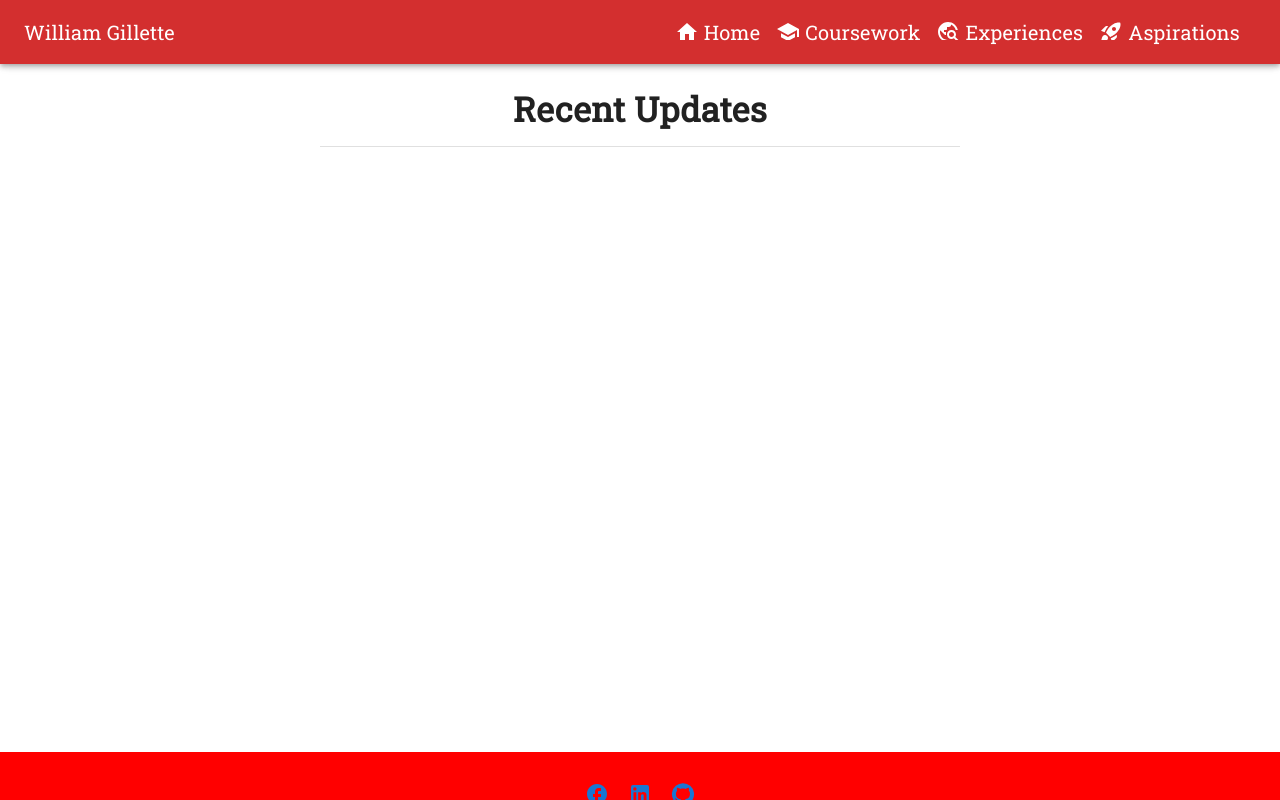
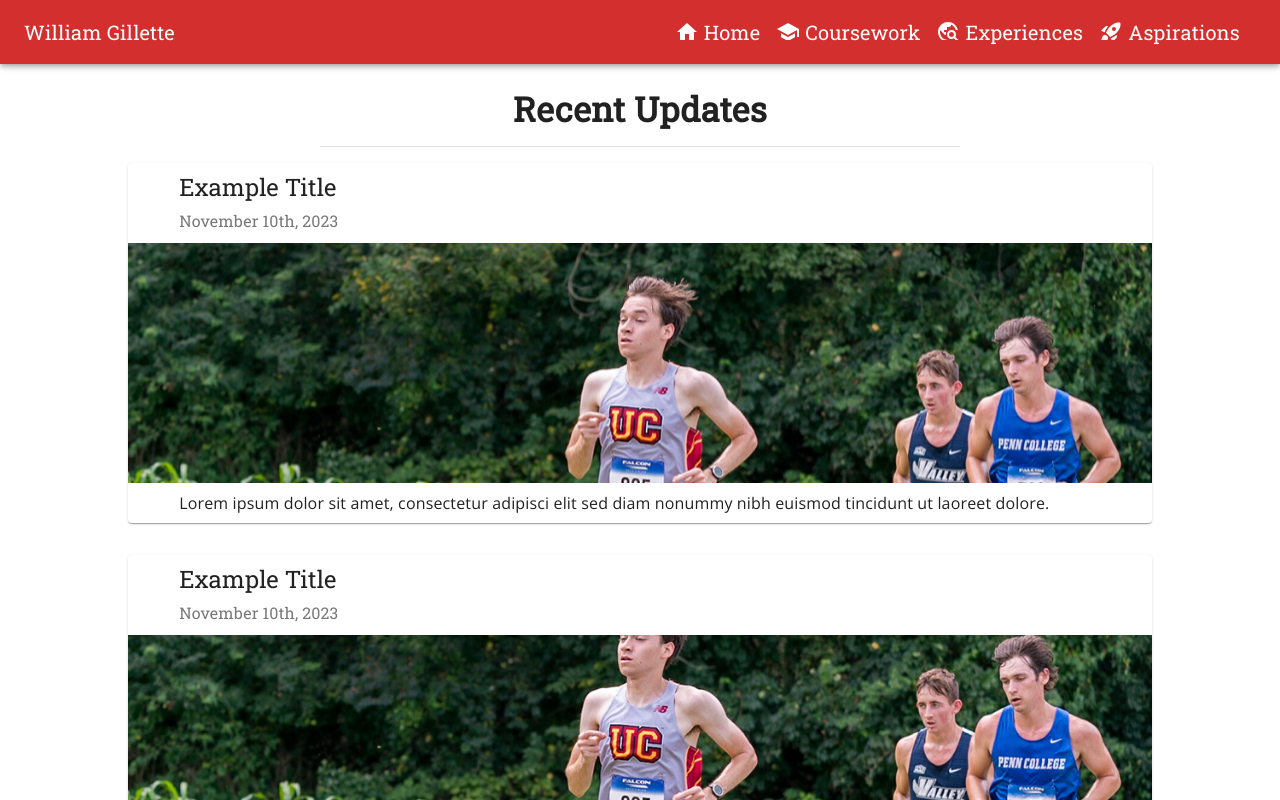
Before and after one commit to wigillette/WG_Professional, a Next.js app: page /updates in a window 1280 px wide. Shown: the top 800 px of the page. Built offline with nearby package versions, Linux system fonts and the light colour scheme.

Commit message:
Started updates page

```diff
--- a/pages/updates/index.js
+++ b/pages/updates/index.js
@@ -1,19 +1,42 @@
 import React from 'react';
-import styles from '../../styles/Coursework.module.css';
+import styles from '../../styles/Updates.module.css';
 import RootLayout from '../../components/Layout';
 import Paper from '@mui/material/Paper';
 import Divider from '@mui/material/Divider';
 import Typography from '@mui/material/Typography';
 import Stack from '@mui/material/Stack';
 import Fade from '@mui/material/Fade';
+import { Parallax } from 'react-parallax';
+import XC3 from '../../shared/images/XC3.jpg';
+
+// post: { title: string, previewImage, mainImages[], description (find way to truncate?), date: string}
+const PostComponent = ({post}) => (
+    <div className={styles.Post}>
+        <Paper>
+            <Typography variant='h5' fontFamily='Roboto Slab' margin='0 auto' mb='0.25rem' pt='0.5rem' width={'90%'}>{post.title}</Typography>
+            <Typography variant='subtitle1' fontFamily='Roboto Slab' margin='0 auto' marginBottom={'0.5rem'} color='rgb(120,120,120)' width={'90%'}>{post.date}</Typography>
+            <Parallax bgImage={post.previewImage} blur={{ min: -20, max: 20 }} strength={200} className={styles.postParallax}>
+                <div/>
+            </Parallax>
+            <Typography variant='paragraph' fontFamily='Open Sans' margin='0 auto' mt={'0.5rem'} mb={'1rem'} pb={'0.5rem'} width={'90%'} display={'block'}>{post.description}</Typography>
+        </Paper>
+    </div>
+)
 
 export default function Updates() {
+  const posts = [{title: 'Example Title', previewImage: XC3.src, mainImages: [], description: 'Lorem ipsum dolor sit amet, consectetur adipisci elit sed diam nonummy nibh euismod tincidunt ut laoreet dolore.', date:'November 10th, 2023'},
+  {title: 'Example Title', previewImage: XC3.src, mainImages: [], description: 'Lorem ipsum dolor sit amet, consectetur adipisci elit sed diam nonummy nibh euismod tincidunt ut laoreet dolore.', date:'November 10th, 2023'}]
   return (
     <RootLayout>
         <Fade in={true}>
             <div className={styles.Updates}>
                 <Typography variant="h4" textAlign='center' mb='1rem' fontFamily='Roboto Slab' fontWeight={600}>Recent Updates</Typography>
                 <Divider sx={{width: '50%', margin: '0 auto'}}/>
+                <div className={styles.PostsContainer}>
+                    <Stack direction="column" spacing='1rem' maxHeight={'100vh'}>
+                        {posts.map((post, i) => <PostComponent key={i} post={post} />)}
+                    </Stack>
+                </div>
             </div>
         </Fade>
     </RootLayout>
--- /dev/null
+++ b/styles/Updates.module.css
@@ -0,0 +1,16 @@
+.PostsContainer {
+    width: 80%;
+    max-height: 100vh;
+    margin: 0 auto;
+    margin-top: 1rem;
+}
+
+.postParallax div {
+    height: 30vh;
+}
+
+@media (max-width: 600px) {
+    .postParallax div {
+        height: 10vh;
+    }
+}
```
